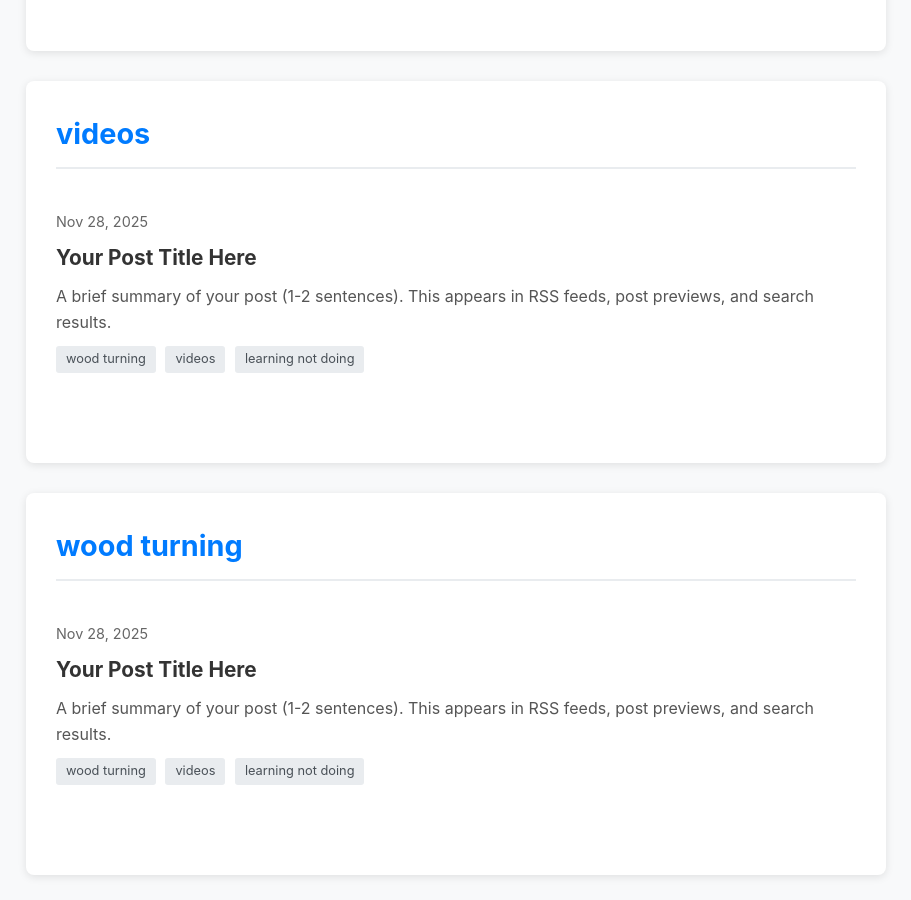
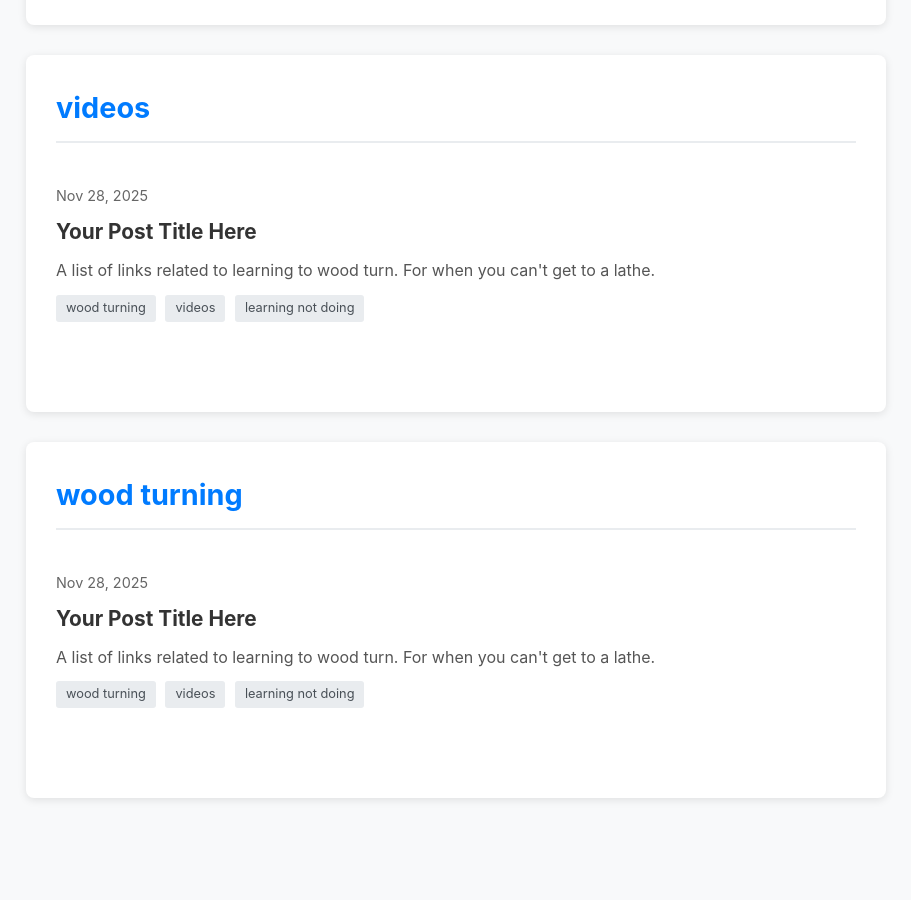
Before and after one commit to dfbr/craft_journal, a Jekyll site: the page built from categories.html, in a window 1280 px wide and 900 px high, scrolled down 2598 px. Shown: the whole window, without its empty margins (184-1095 px from the left). Built offline with Jekyll 4.4.1, drawn with Linux system fonts in a browser that asks for light colours; some of the changed text lies outside the part shown.

Commit message:
Proper excerpt text.

```diff
--- a/_posts/2025-11-28-woodturning-videos.md
+++ b/_posts/2025-11-28-woodturning-videos.md
@@ -13,7 +13,7 @@ project_details:
     - Internet connected device capable of showing videos
   Resources:
     - List of links below
-excerpt: "A brief summary of your post (1-2 sentences). This appears in RSS feeds, post previews, and search results."
+excerpt: "A list of links related to learning to wood turn. For when you can't get to a lathe."
 Suitable for Kids: Yes
 ---
 
```
